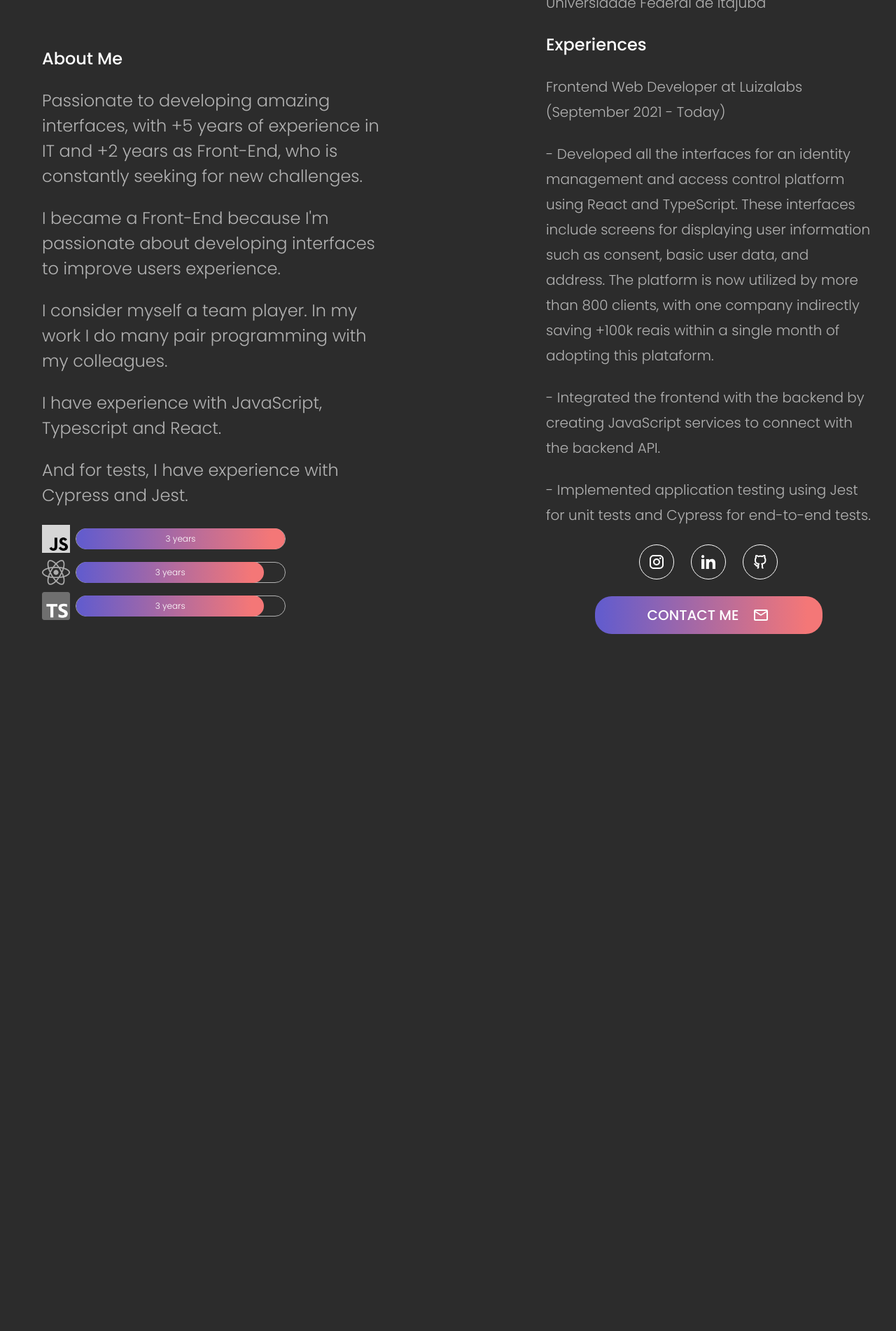
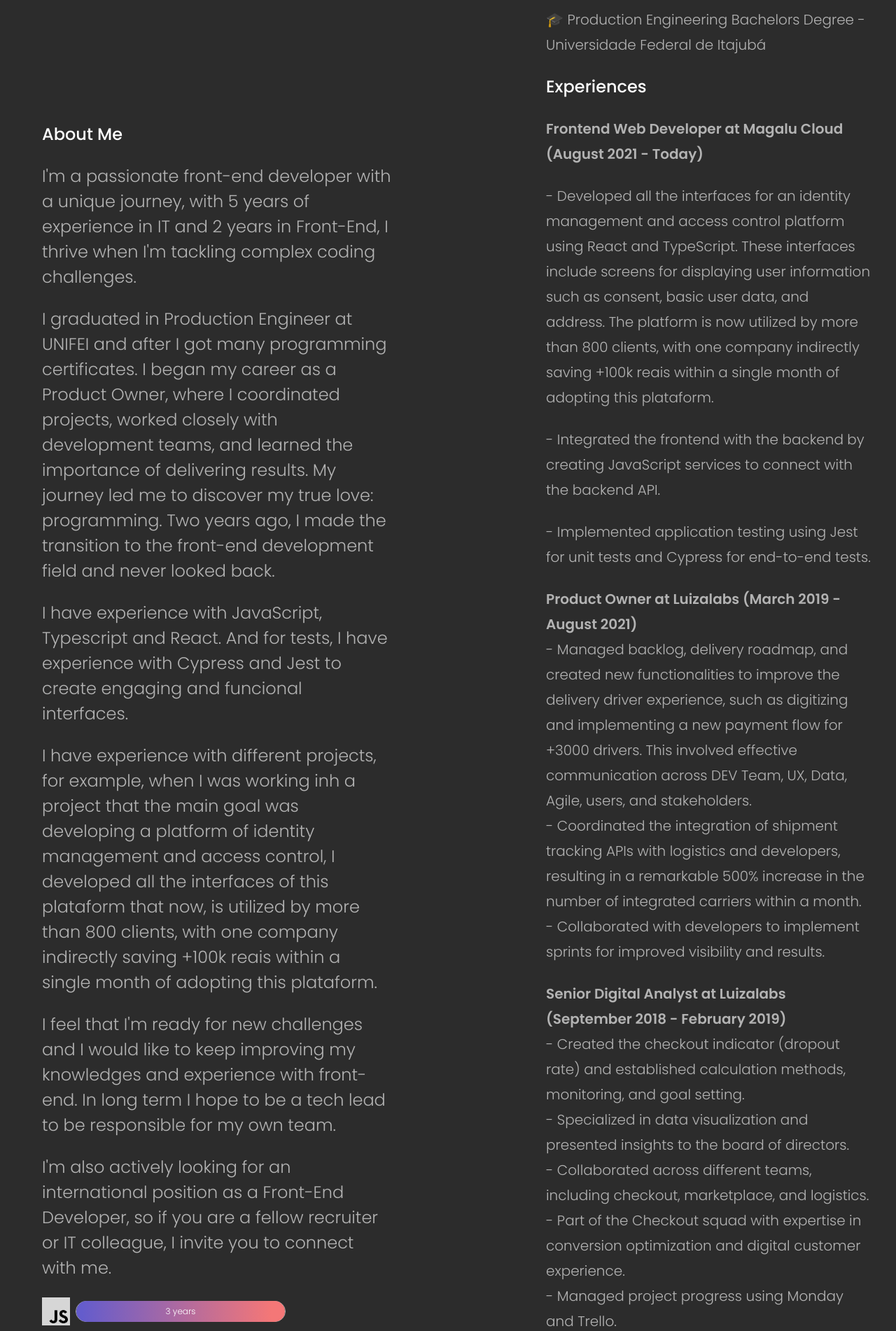
Before and after one commit to rafaelabonacim/portfolio-rafa, a Next.js app: page / in a window 1280 px wide. Shown: the part 360-2262 px from the top of the page at 70% size. Before the commit the page ends 1360 px from the top, so only its background shows below. Built offline with nearby package versions, Linux system fonts and the light colour scheme.

Commit message:
feat: added more informations

```diff
--- a/src/app/components/experience/experience.tsx
+++ b/src/app/components/experience/experience.tsx
@@ -7,21 +7,46 @@
     <div className="experience">
       <SectionTitle text="About Me" />
       <p>
-				Passionate to developing amazing interfaces, with +5 years of experience
-				in IT and +2 years as Front-End, who is constantly seeking for new
-				challenges.
+        I&apos;m a passionate front-end developer with a unique journey, with 5
+        years of experience in IT and 2 years in Front-End, I thrive when
+        I&apos;m tackling complex coding challenges.
       </p>
 
       <p>
-				I became a Front-End because I&apos;m passionate about developing
-				interfaces to improve users experience.
+        I graduated in Production Engineer at UNIFEI and after I got many
+        programming certificates. I began my career as a Product Owner, where I
+        coordinated projects, worked closely with development teams, and learned
+        the importance of delivering results. My journey led me to discover my
+        true love: programming. Two years ago, I made the transition to the
+        front-end development field and never looked back.
       </p>
+
       <p>
-				I consider myself a team player. In my work I do many pair programming
-				with my colleagues.{" "}
+        I have experience with JavaScript, Typescript and React. And for tests,
+        I have experience with Cypress and Jest to create engaging and funcional
+        interfaces.
       </p>
-			<p>I have experience with JavaScript, Typescript and React.</p>
-			<p> And for tests, I have experience with Cypress and Jest.</p>
+
+      <p>
+        I have experience with different projects, for example, when I was
+        working inh a project that the main goal was developing a platform of
+        identity management and access control, I developed all the interfaces
+        of this plataform that now, is utilized by more than 800 clients, with
+        one company indirectly saving +100k reais within a single month of
+        adopting this plataform.
+      </p>
+
+      <p>
+        I feel that I&apos;m ready for new challenges and I would like to keep
+        improving my knowledges and experience with front-end. In long term I
+        hope to be a tech lead to be responsible for my own team.
+      </p>
+
+      <p>
+        I&apos;m also actively looking for an international position as a
+        Front-End Developer, so if you are a fellow recruiter or IT colleague, I
+        invite you to connect with me.
+      </p>
 
       <div className="experience-time">
         <div className="experience-language">
@@ -47,7 +72,7 @@
             priority
           />
           <div className="experience-unit">
-						<div className="experience-measure measure-2">
+            <div className="experience-measure measure-1">
               <span>3 years</span>
             </div>
           </div>
@@ -61,7 +86,7 @@
             priority
           />
           <div className="experience-unit">
-						<div className="experience-measure measure-2">
+            <div className="experience-measure measure-1">
               <span>3 years</span>
             </div>
           </div>
--- a/src/app/components/information/information.tsx
+++ b/src/app/components/information/information.tsx
@@ -4,12 +4,13 @@
 export function Info() {
   return (
     <div className="infos">
-			<SectionTitle text="Languages"/>
+      <SectionTitle text="Languages" />
       <div className="languages-info">
         <span>🇺🇸 EN Fluent</span>
+        <span>🇫🇷 FR Fluent</span>
         <span>🇧🇷 PT-BR Native Speaker</span>
       </div>
-      <SectionTitle text="Education"/>
+      <SectionTitle text="Education" />
       <div className="educational-info">
         <span>🎓 </span>
         <span>
--- a/src/app/components/projects/projects.tsx
+++ b/src/app/components/projects/projects.tsx
@@ -8,7 +8,11 @@
     <div className="projects">
       <SectionTitle text="Experiences" />
       <div className="projects-1">
-				<p>Frontend Web Developer at Luizalabs (September 2021 - Today)</p>
+        <p>
+          <strong>
+            Frontend Web Developer at Magalu Cloud (August 2021 - Today)
+          </strong>
+        </p>
         <p>
           - Developed all the interfaces for an identity management and access
           control platform using React and TypeScript. These interfaces include
@@ -26,6 +30,52 @@
           Cypress for end-to-end tests.
         </p>
       </div>
+      <div className="projects-2">
+        <p>
+          <strong>Product Owner at Luizalabs (March 2019 - August 2021)</strong>
+        </p>
+        <p>
+          - Managed backlog, delivery roadmap, and created new functionalities
+          to improve the delivery driver experience, such as digitizing and
+          implementing a new payment flow for +3000 drivers. This involved
+          effective communication across DEV Team, UX, Data, Agile, users, and
+          stakeholders.
+        </p>
+        <p>
+          - Coordinated the integration of shipment tracking APIs with logistics
+          and developers, resulting in a remarkable 500% increase in the number
+          of integrated carriers within a month.
+        </p>
+        <p>
+          - Collaborated with developers to implement sprints for improved
+          visibility and results.
+        </p>
+      </div>
+      <div className="projects-3">
+        <p>
+          <strong>
+            Senior Digital Analyst at Luizalabs (September 2018 - February 2019)
+          </strong>
+        </p>
+        <p>
+          - Created the checkout indicator (dropout rate) and established
+          calculation methods, monitoring, and goal setting.
+        </p>
+        <p>
+          - Specialized in data visualization and presented insights to the
+          board of directors.
+        </p>
+        <p>
+          - Collaborated across different teams, including checkout,
+          marketplace, and logistics.
+        </p>
+        <p>
+          - Part of the Checkout squad with expertise in conversion optimization
+          and digital customer experience.
+        </p>
+        <p>- Managed project progress using Monday and Trello.</p>
+      </div>
+
       <div className="buttons">
         <SocialBtns />
         <a className="btn-primary" href="mailto:rafaelabonacim@gmail.com">
```
Lines whose indentation alone changed are shown as unchanged.
